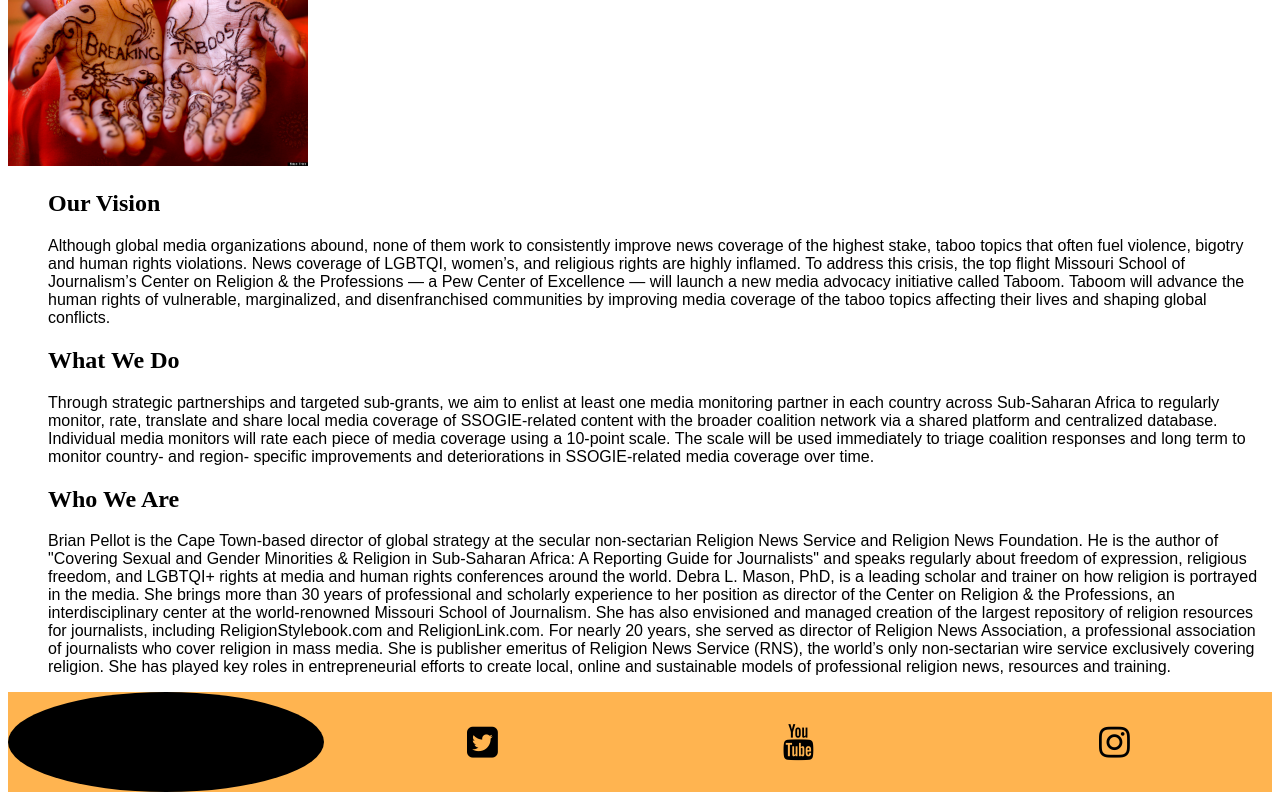
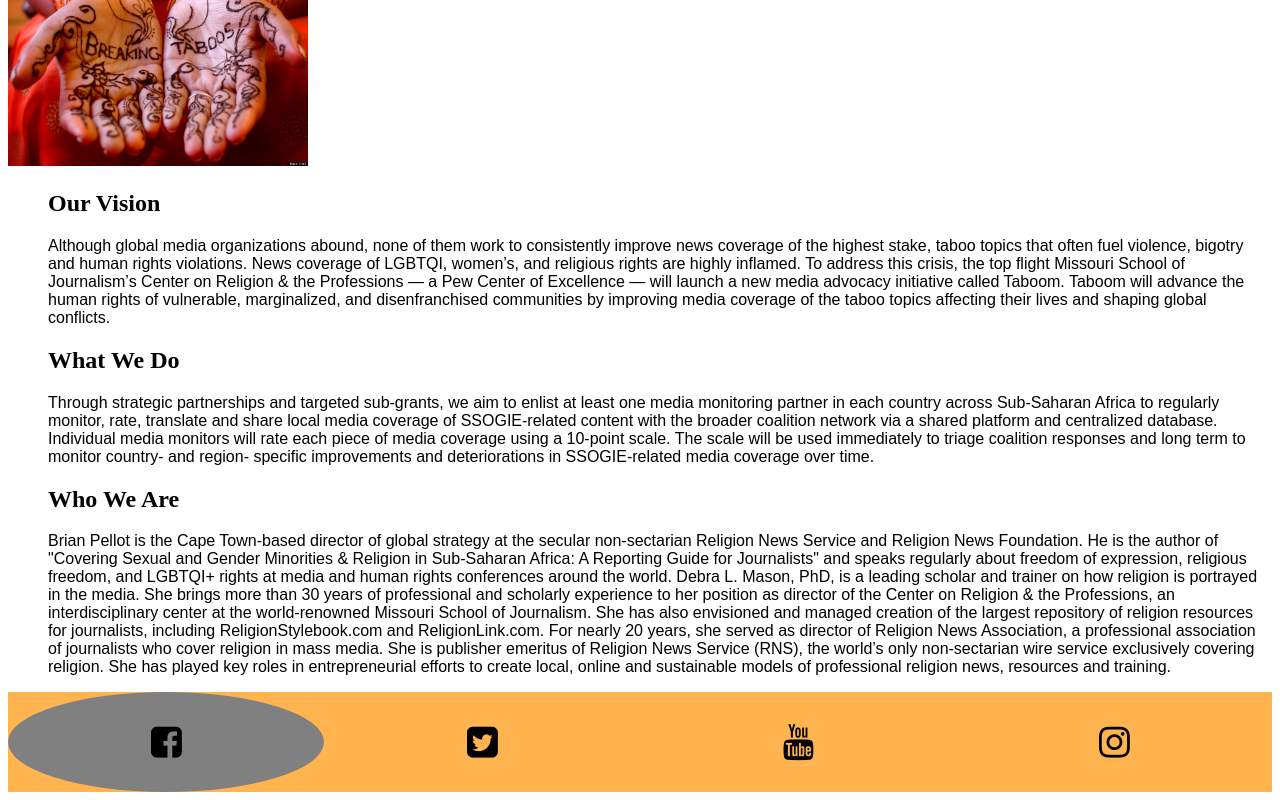
Before and after one commit to J4502-SS18/Taboom-Group, a plain HTML site: page aboutpage.html in a window 1280 px wide. In both pictures the pointer is over the link 166 px from the left and 1081 px from the top of the page. Shown: the part 339-1139 px from the top of the page. Drawn offline with Linux system fonts and the light colour scheme.

Commit message:
hover color

```diff
--- a/style.css
+++ b/style.css
@@ -137,7 +137,7 @@ Try it Yourself »
 }
 
 .icon-bar a:hover {
-    background-color: #000; /* Add a hover color */
+    background-color: gray; /* Add a hover color */
 }
 
 .fa {
```
